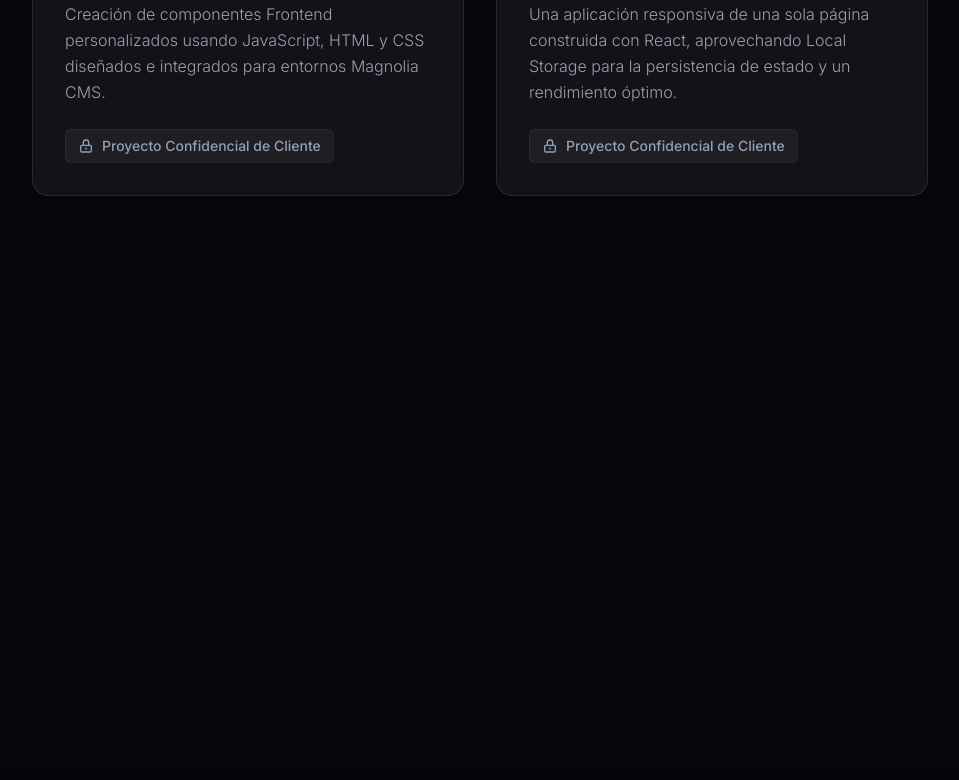
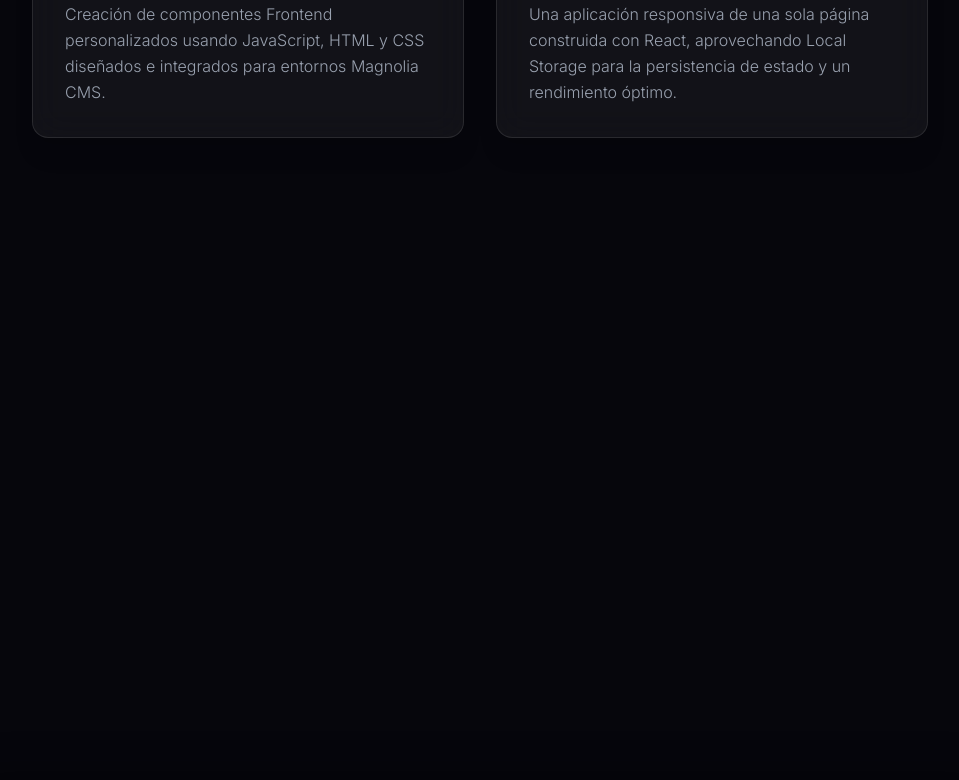
Before and after one commit to riqujavier/my-name-is, a Next.js app: page / in a window 1280 px wide. Shown: the part 1760-2540 px from the top of the page, without its empty margins (160-1119 px from the left). Built offline with nearby package versions, Linux system fonts and the light colour scheme.

Commit message:
Remover el confidential innecesario en proyectos

```diff
--- a/components/Projects.tsx
+++ b/components/Projects.tsx
@@ -32,11 +32,7 @@ const Projects: React.FC = () => {
                     {projects.map((project, index) => (
                         <div key={index} className="bg-white/5 backdrop-blur-lg border border-white/10 p-8 rounded-2xl shadow-xl hover:-translate-y-2 hover:bg-white/10 hover:border-white/20 transition-all duration-300 flex flex-col h-full cursor-default">
                             <h3 className="text-2xl font-semibold mb-3 text-white transition-colors">{project.title}</h3>
-                            <p className="text-gray-400 mb-6 leading-relaxed font-light flex-grow">{project.description[language]}</p>
-                            <div className="inline-flex items-center text-slate-400 font-medium text-sm mt-auto w-fit py-1.5 px-3 bg-white/5 rounded-md pointer-events-none mt-4 border border-white/5">
-                                <svg className="w-4 h-4 mr-2" fill="none" stroke="currentColor" viewBox="0 0 24 24"><path strokeLinecap="round" strokeLinejoin="round" strokeWidth={2} d="M12 15v2m-6 4h12a2 2 0 002-2v-6a2 2 0 00-2-2H6a2 2 0 00-2 2v6a2 2 0 002 2zm10-10V7a4 4 0 00-8 0v4h8z" /></svg>
-                                {t('projects_private')}
-                            </div>
+                            <p className="text-gray-400 leading-relaxed font-light flex-grow">{project.description[language]}</p>
                         </div>
                     ))}
                 </div>
```
